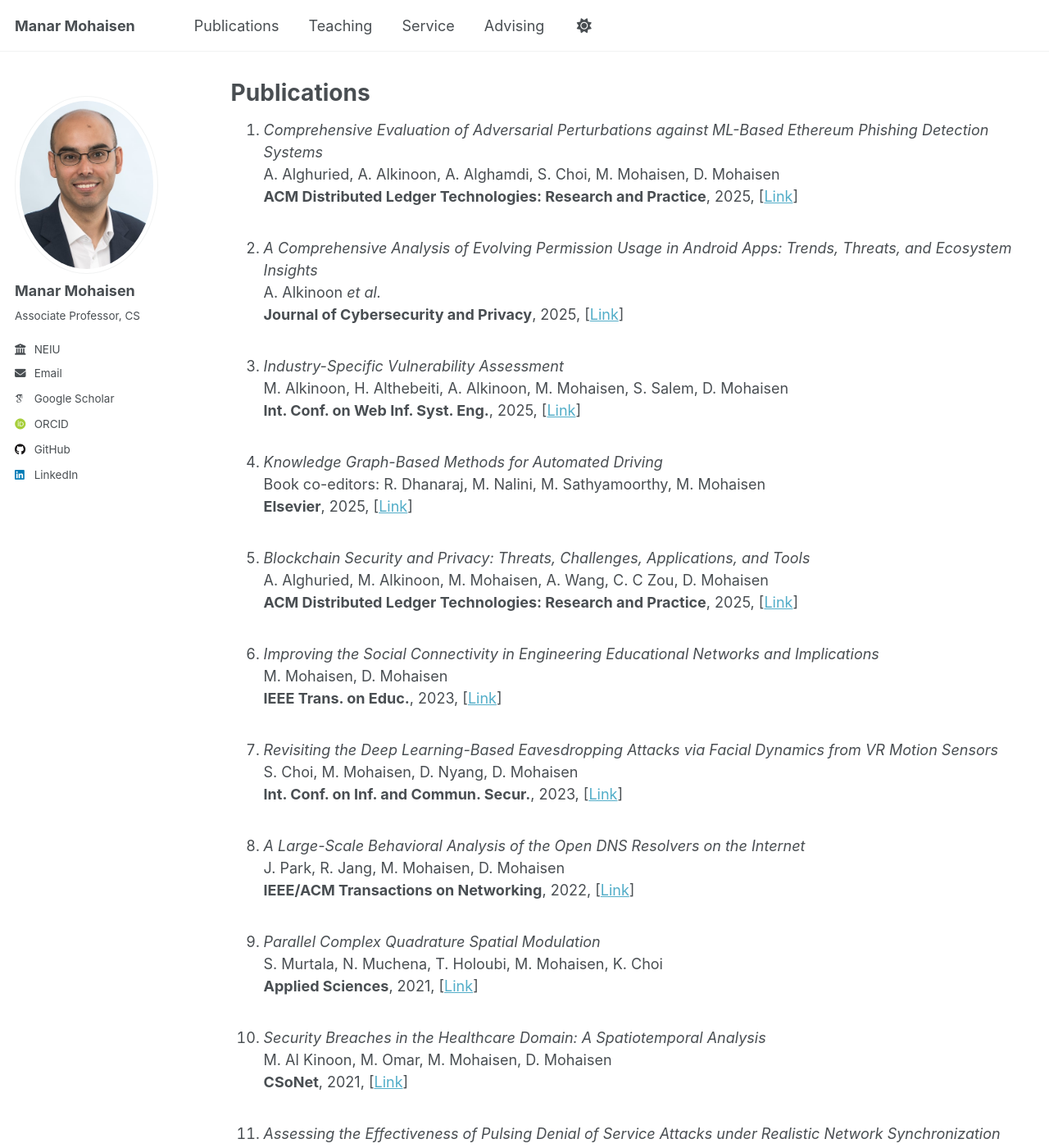
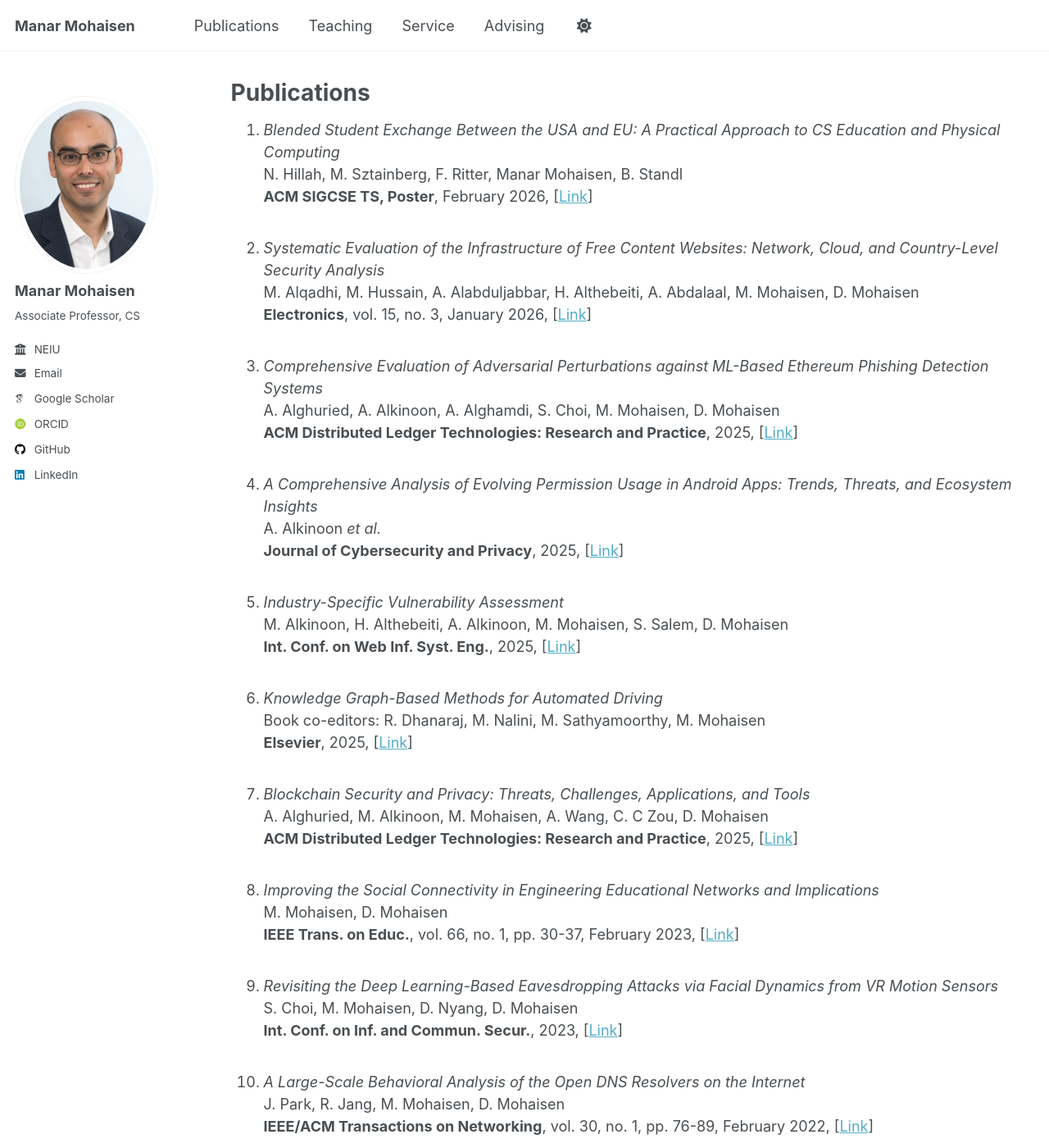
Before and after one commit to manarmohaisen/manarmohaisen.github.io, a Jekyll site: the page built from _pages/publications.html, in a window 1280 px wide and 1400 px high. Shown: the whole window at 82% size. Built offline with Jekyll 4.4.1, drawn with Linux system fonts in a browser that asks for light colours; some web fonts are replaced; a script that is not in the unit is left out.

Commit message:
Update publications list with new entries and details
Added new publications and updated details for existing ones.

```diff
--- a/_pages/publications.html
+++ b/_pages/publications.html
@@ -15,6 +15,18 @@ author_profile: true
 {% endif %} -->
 
 <ol>
+  <li>
+    <em>Blended Student Exchange Between the USA and EU: A Practical Approach to CS Education and Physical Computing</em><br>
+    N. Hillah, M. Sztainberg, F. Ritter, Manar Mohaisen, B. Standl<br>
+    <strong>ACM SIGCSE TS, Poster</strong>, February 2026, [<a href="https://dl.acm.org/doi/abs/10.1145/3770761.3777207" target="_blank">Link</a>]
+  </li>
+  <br>
+  <li>
+    <em>Systematic Evaluation of the Infrastructure of Free Content Websites: Network, Cloud, and Country-Level Security Analysis</em><br>
+    M. Alqadhi, M. Hussain, A. Alabduljabbar, H. Althebeiti, A. Abdalaal, M. Mohaisen, D. Mohaisen<br>
+    <strong>Electronics</strong>, vol. 15, no. 3, January 2026, [<a href="https://www.mdpi.com/2079-9292/15/3/497" target="_blank">Link</a>]
+  </li>
+  <br>
   <li>
     <em>Comprehensive Evaluation of Adversarial Perturbations against ML-Based Ethereum Phishing Detection Systems</em><br>
     A. Alghuried, A. Alkinoon, A. Alghamdi, S. Choi, M. Mohaisen, D. Mohaisen<br>
@@ -51,7 +63,7 @@ author_profile: true
   <li>
     <em>Improving the Social Connectivity in Engineering Educational Networks and Implications</em><br>
     M. Mohaisen, D. Mohaisen<br>
-    <strong>IEEE Trans. on Educ.</strong>, 2023, [<a href="https://ieeexplore.ieee.org/abstract/document/9779858" target="_blank">Link</a>]
+    <strong>IEEE Trans. on Educ.</strong>, vol. 66, no. 1, pp. 30-37, February 2023, [<a href="https://ieeexplore.ieee.org/abstract/document/9779858" target="_blank">Link</a>]
   </li>
   <br>
 
@@ -65,7 +77,7 @@ author_profile: true
   <li>
     <em>A Large-Scale Behavioral Analysis of the Open DNS Resolvers on the Internet</em><br>
     J. Park, R. Jang, M. Mohaisen, D. Mohaisen<br>
-    <strong>IEEE/ACM Transactions on Networking</strong>, 2022, [<a https://ieeexplore.ieee.org/document/9523630" target="_blank">Link</a>]
+    <strong>IEEE/ACM Transactions on Networking</strong>, vol. 30, no. 1, pp. 76-89, February 2022, [<a https://ieeexplore.ieee.org/document/9523630" target="_blank">Link</a>]
   </li>
   <br>
 
```
